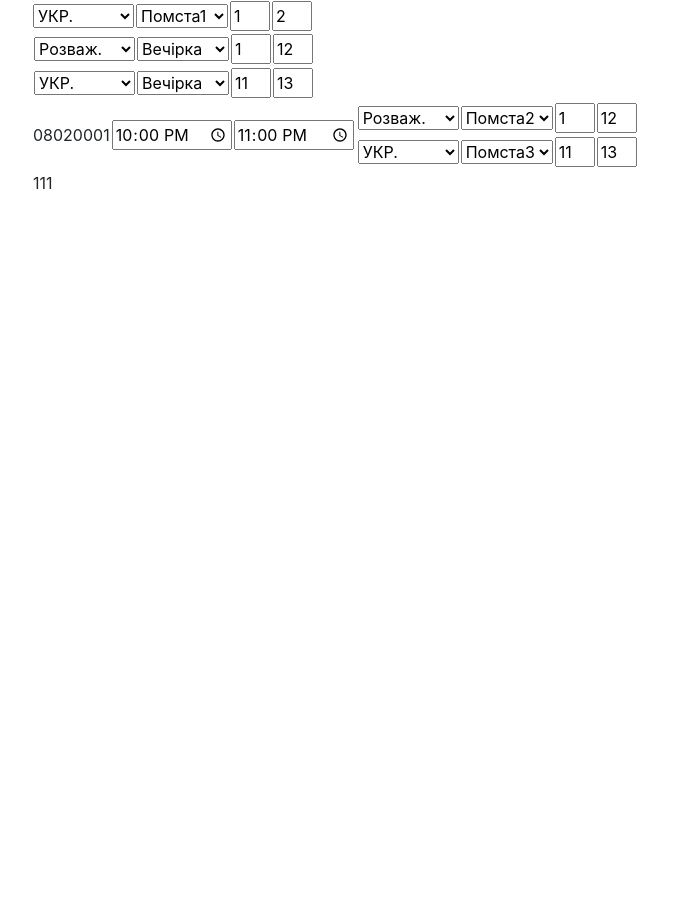
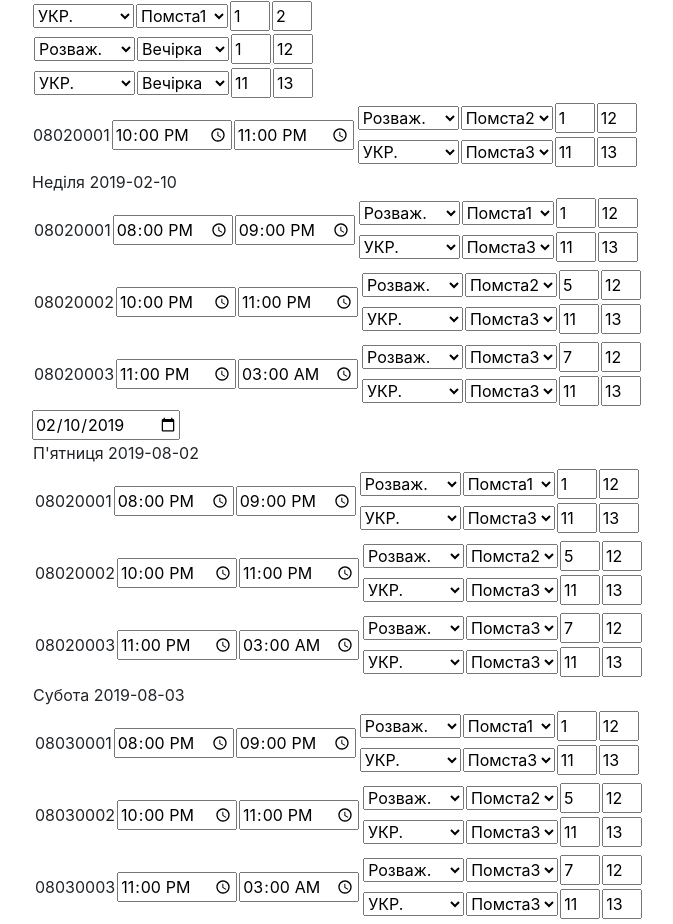
Before and after one commit to mrbloom/ms3playlists, a React (Create React App) app: page / in a window 1280 px wide. Shown: the whole page, without its empty margins (53-726 px from the left). Before the commit the page ends 800 px from the top, so only its background shows below. Built offline with nearby package versions, Linux system fonts and the light colour scheme.

Commit message:
static view

```diff
--- a/src/App.js
+++ b/src/App.js
@@ -1,6 +1,12 @@
 import React, { Component } from 'react';
 import { Container, Row, Col } from 'react-bootstrap';
-import { DaySchedule, Series, Schedule, Sery, Block } from "./components/Content"
+import {
+  DaySchedule,
+  Series,
+  Schedule,
+  Sery,
+  Block
+} from "./components/Content"
 
 import {
   schedule,
@@ -71,7 +77,33 @@ class App extends Component {
 
         <Block block_id="08020001" start_time="22:00" stop_time="23:00" series={[["Помста2", 1, 12, "Розваж."], ["Помста3", 11, 13, "УКР."]]} />
 
-        <DaySchedule />
+        <DaySchedule date="2019-02-10" day="Неділя" blocks={
+          [
+            ["08020001","20:00","21:00",[["Помста1", 1, 12, "Розваж."], ["Помста3", 11, 13, "УКР."]]],
+            ["08020002","22:00","23:00",[["Помста2", 5, 12, "Розваж."], ["Помста3", 11, 13, "УКР."]]],
+            ["08020003","23:00","03:00",[["Помста3", 7, 12, "Розваж."], ["Помста3", 11, 13, "УКР."]]],
+          ]
+        } />
+
+        <Schedule day_schedules={
+          [
+          ["2019-08-02",
+            [
+              ["08020001","20:00","21:00",[["Помста1", 1, 12, "Розваж."], ["Помста3", 11, 13, "УКР."]]],
+              ["08020002","22:00","23:00",[["Помста2", 5, 12, "Розваж."], ["Помста3", 11, 13, "УКР."]]],
+              ["08020003","23:00","03:00",[["Помста3", 7, 12, "Розваж."], ["Помста3", 11, 13, "УКР."]]],
+            ]
+          ],
+          ["2019-08-03",
+            [
+              ["08030001","20:00","21:00",[["Помста1", 1, 12, "Розваж."], ["Помста3", 11, 13, "УКР."]]],
+              ["08030002","22:00","23:00",[["Помста2", 5, 12, "Розваж."], ["Помста3", 11, 13, "УКР."]]],
+              ["08030003","23:00","03:00",[["Помста3", 7, 12, "Розваж."], ["Помста3", 11, 13, "УКР."]]],
+            ]
+          ]
+        ]
+        }
+        />
         {/* <Row>
           <input
             type="date"
--- a/src/components/Content.js
+++ b/src/components/Content.js
@@ -5,7 +5,13 @@ import 'rc-time-picker/assets/index.css';
 import './components.css'
 import shortid from 'shortid';
 
-import { SeriesStore, existy, ua_day, DayScheduleStore, schedule } from '../stores/ScheduleStore'
+import {
+  SeriesStore,
+  existy, ua_day,
+  DayScheduleStore,
+  dateToString,
+  schedule }
+from '../stores/ScheduleStore'
 import { Col, Row } from 'react-bootstrap';
 
 const types = [
@@ -173,42 +179,60 @@ class Block extends Component {
 }
 const DaySchedule = (props) => {
   return (
-    <table><tbody>
-      <tr><td>111</td></tr>
-      {/* {props.blocks.map(block =>{
-
-      }) */}
-    </tbody></table>
+    <div>
+      <div>
+        {props.day} {props.date}
+      </div>
+      <div>
+        <table><tbody>
+          {props.blocks.map(block=>
+            <tr key={uid()}><td>
+              <Block block_id={block[0]} start_time={block[1]} stop_time={block[2]} series={block[3]} />
+            </td></tr>
+            )}
+        </tbody></table>
+      </div>
+    </div>
   )
 }
 
 class Schedule extends Component {
   constructor(props) {
     super(props);
-    this.state = { schedule: schedule }
+    const today = new Date();
+    this.state = { week_date: dateToString(today) };
+  }
 
+  changeWeekDate = (e) =>{
+    this.setState({ week_date: e.target.value });
   }
 
   render() {
+    // console.log(dateToString(this.state.week_date));
     return (
       <>
-        {this.state.schedule.map(date_row =>
-          <Row key={date_row[0]}>
-            <Col>
-              <input type="date" defaultValue={date_row[0]} readOnly />
-            </Col>
-            <Col>
-              <Block
-                key={date_row[1][0][0]}
-                block_id={date_row[1][0][0]}
-                start_time={date_row[1][0][1]}
-                stop_time={date_row[1][0][2]}
-              // schedule={this.state.schedule.schedule}
-              />
-            </Col>
-          </Row>
-
-        )}
+        {
+          <input
+            type="date"
+            value={this.state.week_date}
+            onChange={this.changeWeekDate}
+            />
+        }
+        <table>
+          <tbody>
+            {this.props.day_schedules.map(day_schedule=>
+              <tr>
+                <td>
+                  <DaySchedule
+                    date={day_schedule[0]}
+                    day={ua_day(new Date(day_schedule[0]))}
+                    blocks={day_schedule[1]}
+                    />
+                </td>
+              </tr>
+            )}
+          </tbody>
+        </table>
       </>
     );
   }
```
Also changed, not shown: 1 other file (tests, documents, lock files or other folders).
